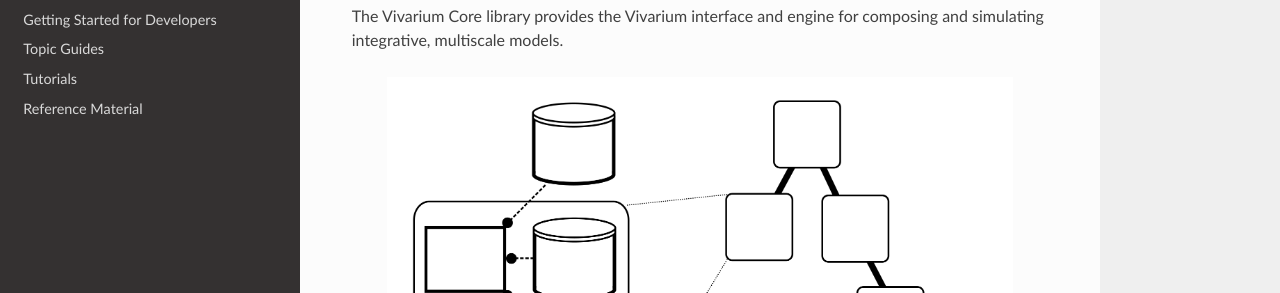
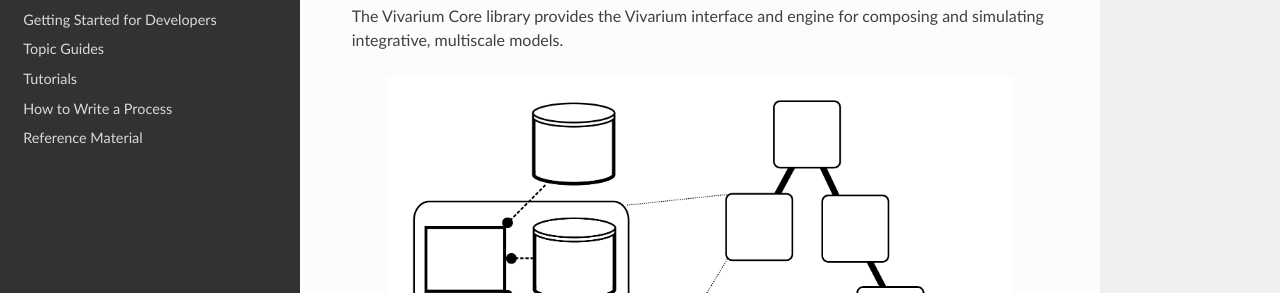
Before and after one commit to vivarium-collective/vivarium-core, a Sphinx documentation site: the page built from doc/index.rst, in a window 1280 px wide. Shown: the part 155-448 px from the top of the page. Built offline with Sphinx 7.4.7 and the Read the Docs theme 2.0.0, drawn with Linux system fonts in a browser that asks for light colours; pages that are not in the unit, such as notebooks, are missing from menus.

Commit message:
add process rst

```diff
--- a/doc/index.rst
+++ b/doc/index.rst
@@ -17,6 +17,7 @@
    getting_started_dev.rst
    guides/index.rst
    tutorials.rst
+   tutorials/write_process.rst
    reference/index.rst
 
 .. todo:: Maybe use :ref:`genindex`
```
